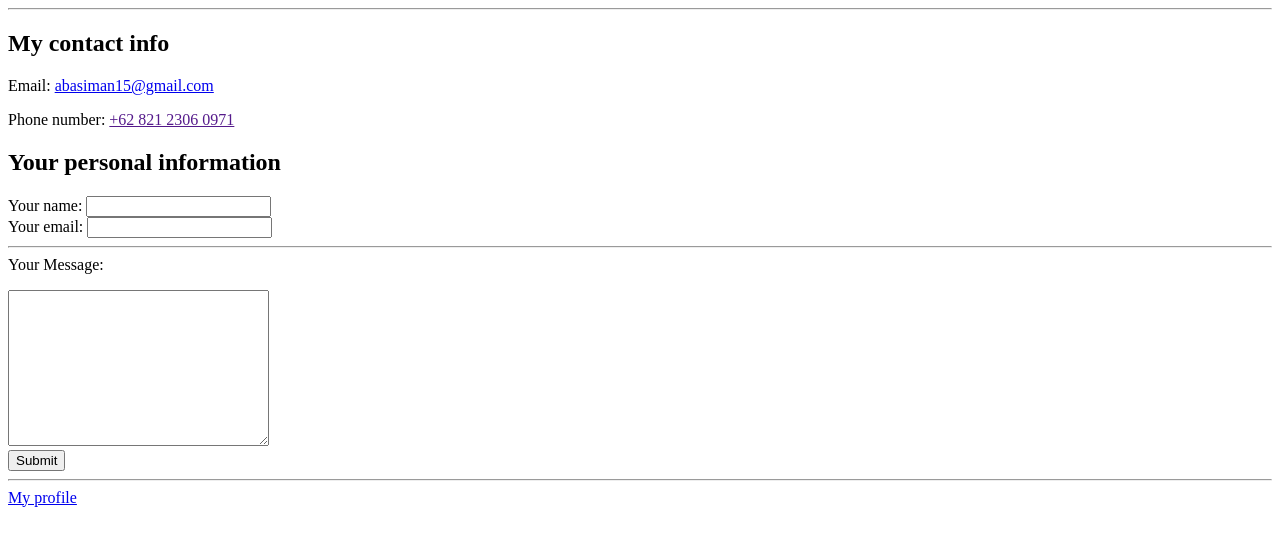
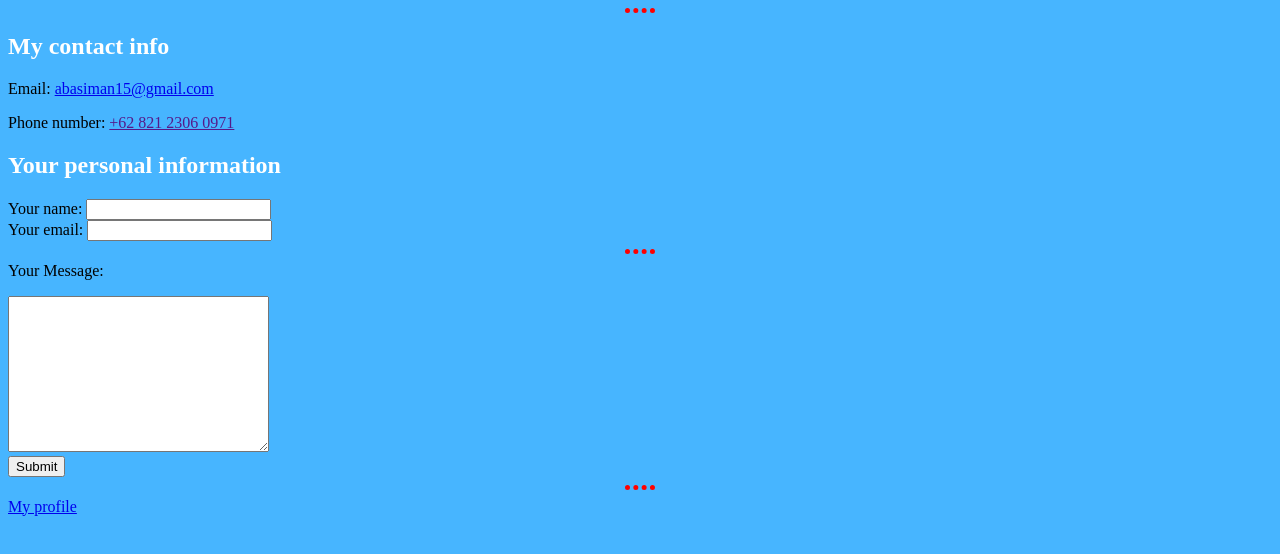
Before and after one commit to Cabbasullah/HCR, a plain HTML site: page contact.html in a window 1280 px wide. Drawn offline with Linux system fonts and the light colour scheme; files that its build step writes are made by us from their sources.

Commit message:
Update contact.html

```diff
--- a/contact.html
+++ b/contact.html
@@ -5,7 +5,7 @@
   <meta charset="utf-8">
 
   <title>Contact information</title>
-  <link rel="stylesheet" href="css/st.css">
+  <link rel="stylesheet" href="css/styles.css">
   <link rel="icon" href="alogo.ico">
 
 </head>
```
